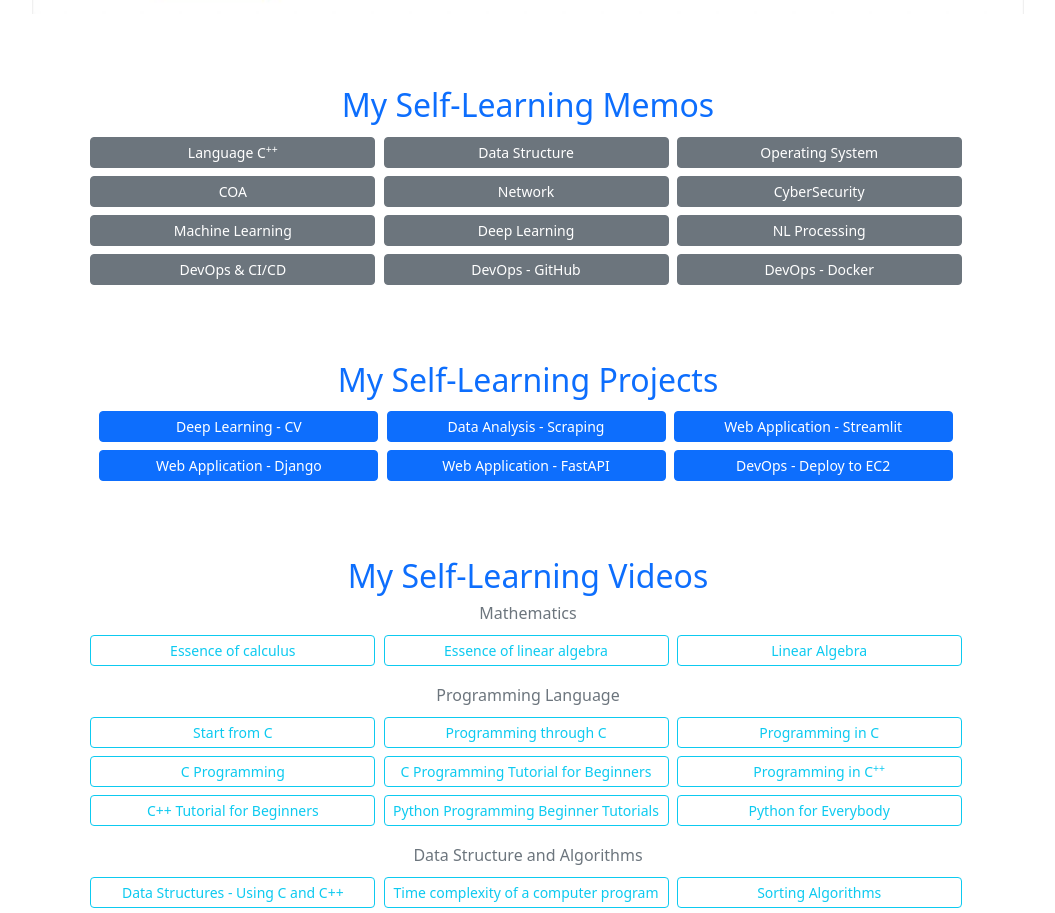
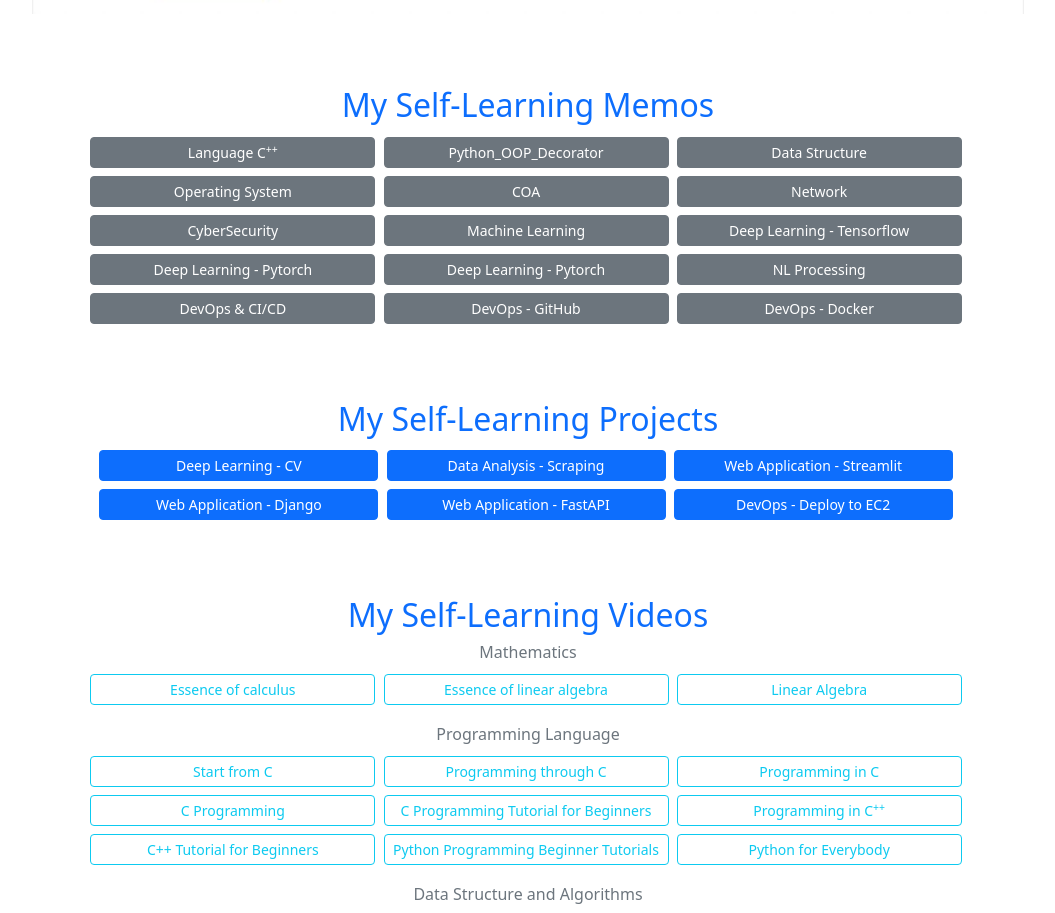
Before and after one commit to ericarthuang/My_Copy_Learning, a plain HTML site: page index.html in a window 1280 px wide. Shown: the part 1360-2273 px from the top of the page, without its empty margins (112-1167 px from the left). Drawn offline with nearby package versions, Linux system fonts and the light colour scheme.

Commit message:
added python oop and pytorch memos

```diff
--- a/index.html
+++ b/index.html
@@ -79,6 +79,11 @@
                     Language C<sup>++</sup>
                 </a>
                 <a class="btn btn-secondary btn-sm col-3 me-1 my-1"
+                    href='./templates/Memo_Python_OOP_Decorator.pdf' role="button"
+                    target="_blank">
+                    Python_OOP_Decorator
+                </a>
+                <a class="btn btn-secondary btn-sm col-3 me-1 my-1"
                     href='./templates/Memo_Data_Structure.pdf'
                     role="button" target="_blank">
                     Data Structure
@@ -111,7 +116,17 @@
                 <a class="btn btn-secondary btn-sm col-3 me-1 my-1"
                     href='./templates/Memo_DL_Tensorflow.pdf'
                     role="button" target="_blank">
-                    Deep Learning
+                    Deep Learning - Tensorflow
+                </a>
+                <a class="btn btn-secondary btn-sm col-3 me-1 my-1"
+                    href='./templates/Memo_DL_Pytorch_Basics-Colaboratory.pdf'
+                    role="button" target="_blank">
+                    Deep Learning - Pytorch
+                </a>
+                <a class="btn btn-secondary btn-sm col-3 me-1 my-1"
+                    href='./templates/Memo_DL_Pytorch Tutorial-Colab.pdf'
+                    role="button" target="_blank">
+                    Deep Learning - Pytorch
                 </a>
                 <a class="btn btn-secondary btn-sm col-3 me-1 my-1"
                     href='./templates/Memo_Natural_Language_Processing.pdf'
```
Also changed, not shown: 3 other files.
